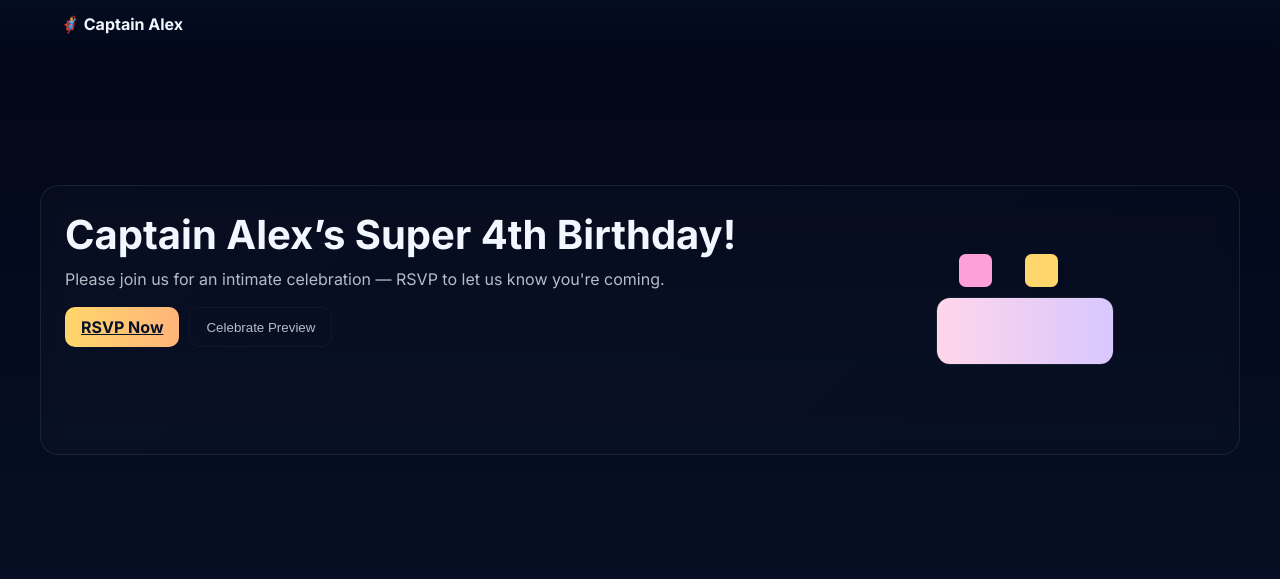
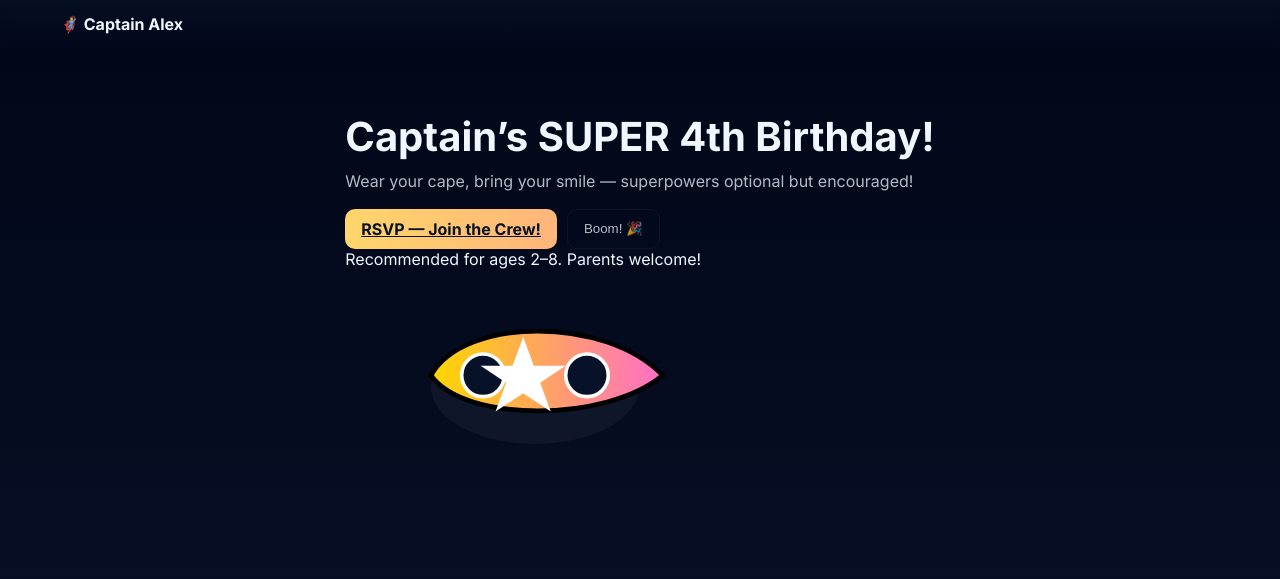
Before and after one commit to RafGaming/Birthday, a React (Vite) app: page / in a window 1280 px wide. Shown: the top 579 px of the page. Built offline with nearby package versions, Linux system fonts and the light colour scheme; no server answers.

Commit message:
Refactor Hero component for superhero theme

```diff
--- a/src/components/Hero.jsx
+++ b/src/components/Hero.jsx
@@ -2,47 +2,56 @@ import React, { useEffect, useRef } from "react";
 import { motion } from "framer-motion";
 
 /**
- * Invitation Hero: invites guests and links to RSVP
+ * Superhero Hero — playful comic style with mask SVG and big CTA
  */
-export default function Hero({ name = "You're invited", dateISO = null, onCelebrate }) {
-  const anchorRef = useRef(null);
+export default function Hero({ name = "You're invited!", dateISO = null, onCelebrate }) {
+  const celebrateRef = useRef(null);
 
   useEffect(() => {
-    // entrance subtle animation placeholder
+    // small entrance music or animation could be started here
   }, []);
 
   return (
-    <section className="hero premium-hero" aria-labelledby="hero-title">
-      <motion.div className="glass-card hero-inner" initial={{ opacity: 0, y: 10 }} animate={{ opacity: 1, y: 0 }} transition={{ duration: 0.6 }}>
+    <section className="hero premium-hero comic-hero" aria-labelledby="hero-title">
+      <motion.div className="hero-inner comic-card" initial={{ opacity: 0, y: 20 }} animate={{ opacity: 1, y: 0 }} transition={{ duration: 0.7 }}>
         <div className="hero-left">
-          <h1 id="hero-title" className="headline">{name}</h1>
-          <p className="subhead">Please join us for an intimate celebration — RSVP to let us know you're coming.</p>
+          <h1 id="hero-title" className="headline comic-headline">
+            {name.split(" ")[0]}’s <span className="badge">SUPER</span> 4th Birthday!
+          </h1>
+          <p className="subhead">Wear your cape, bring your smile — superpowers optional but encouraged!</p>
 
           <div className="hero-actions">
-            <a href="#rsvp" className="btn primary">RSVP Now</a>
+            <a href="#rsvp" className="btn primary huge" aria-label="RSVP now">RSVP — Join the Crew!</a>
             <button
               className="btn ghost"
-              ref={anchorRef}
-              onClick={() => onCelebrate && onCelebrate(anchorRef.current)}
+              ref={celebrateRef}
+              onClick={() => onCelebrate && onCelebrate(celebrateRef.current)}
+              aria-label="Preview confetti"
             >
-              Celebrate Preview
+              Boom! 🎉
             </button>
           </div>
+
+          <div className="kids-note">Recommended for ages 2–8. Parents welcome!</div>
         </div>
 
         <div className="hero-right" aria-hidden>
-          {/* Decorative cake SVG */}
-          <svg viewBox="0 0 200 200" className="cake-svg" width="220" height="220" aria-hidden>
+          {/* Fun Superhero Mask SVG with comic outline */}
+          <svg viewBox="0 0 220 220" className="mask-svg" width="260" height="260" aria-hidden>
             <defs>
-              <linearGradient id="g1" x1="0" x2="1">
-                <stop offset="0" stopColor="#ffd6ea" />
-                <stop offset="1" stopColor="#d8c7ff" />
+              <linearGradient id="maskG" x1="0" x2="1">
+                <stop offset="0" stopColor="#ffd700" />
+                <stop offset="1" stopColor="#ff6ec7" />
               </linearGradient>
             </defs>
-            <rect x="20" y="80" width="160" height="60" rx="12" fill="url(#g1)" stroke="#fff2"/>
-            <g transform="translate(40,40)">
-              <rect x="0" y="0" width="30" height="30" rx="6" fill="#ff9fd9"/>
-              <rect x="60" y="0" width="30" height="30" rx="6" fill="#ffd66b"/>
+
+            <g transform="translate(10,20)">
+              <ellipse cx="100" cy="80" rx="88" ry="48" fill="#fff" opacity="0.04"/>
+              <path d="M12 70 C40 20, 160 20, 208 70 C160 110, 40 110, 12 70 Z" fill="url(#maskG)" stroke="#000" strokeWidth="4" />
+              <circle cx="56" cy="70" r="18" fill="#071229" stroke="#fff" strokeWidth="3" />
+              <circle cx="144" cy="70" r="18" fill="#071229" stroke="#fff" strokeWidth="3" />
+              {/* star emblem */}
+              <polygon points="100,35 110,62 140,62 116,78 126,105 100,88 74,105 84,78 60,62 90,62" fill="#fff" transform="translate(0,6) scale(0.9)"/>
             </g>
           </svg>
         </div>
```
